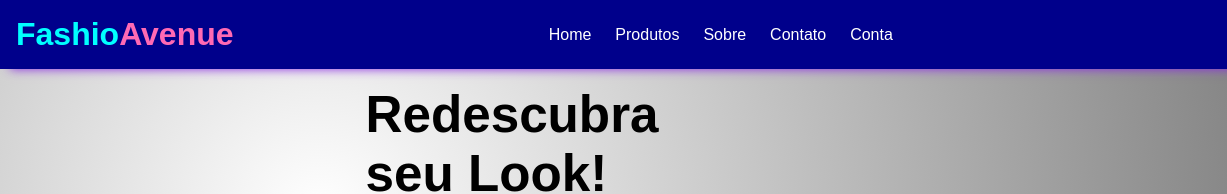
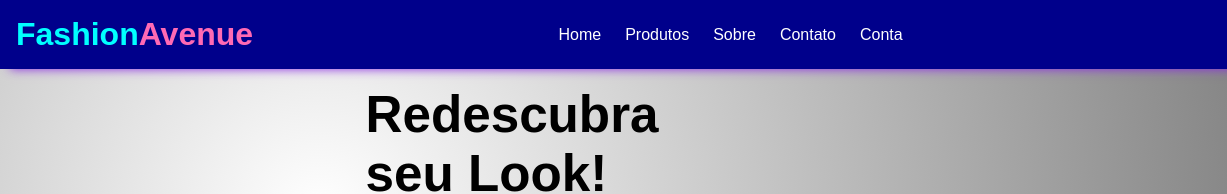
Before and after one commit to messiaspam/Fashio-Avenue, a plain HTML site: page index.html in a window 1280 px wide. Shown: the top 194 px of the page, 0-1227 px from the left. Drawn offline with Linux system fonts and the light colour scheme.

Commit message:
Update index.html

```diff
--- a/index.html
+++ b/index.html
@@ -10,7 +10,7 @@
 <body>
     <div class="navbar">
         <div class="header-inner-content">
-            <h1 class="logo">Fashio<span>Avenue</span></h1>
+            <h1 class="logo">Fashion<span>Avenue</span></h1>
             <nav>
                 <ul>
                     <li>Home</li>
```
